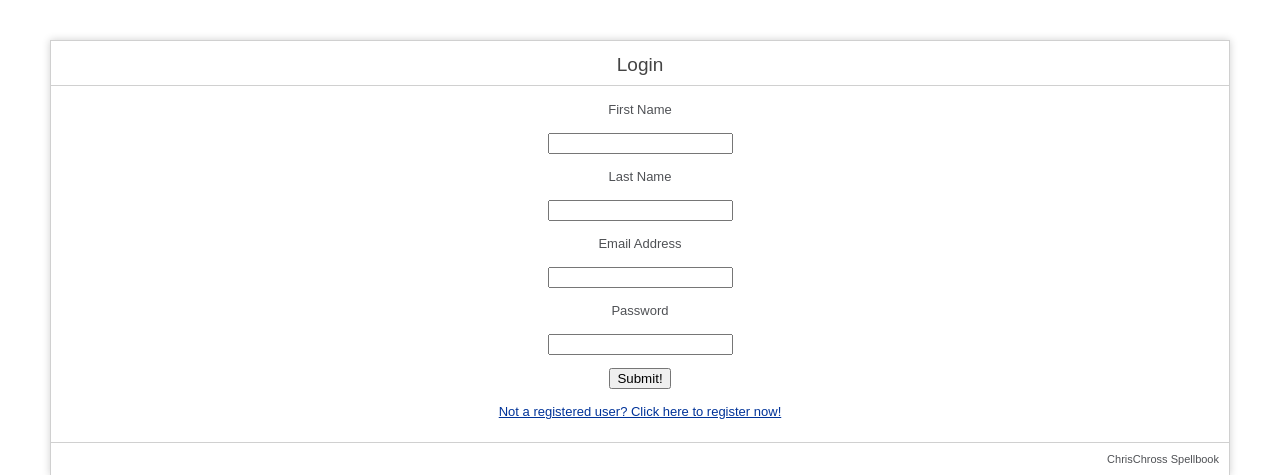
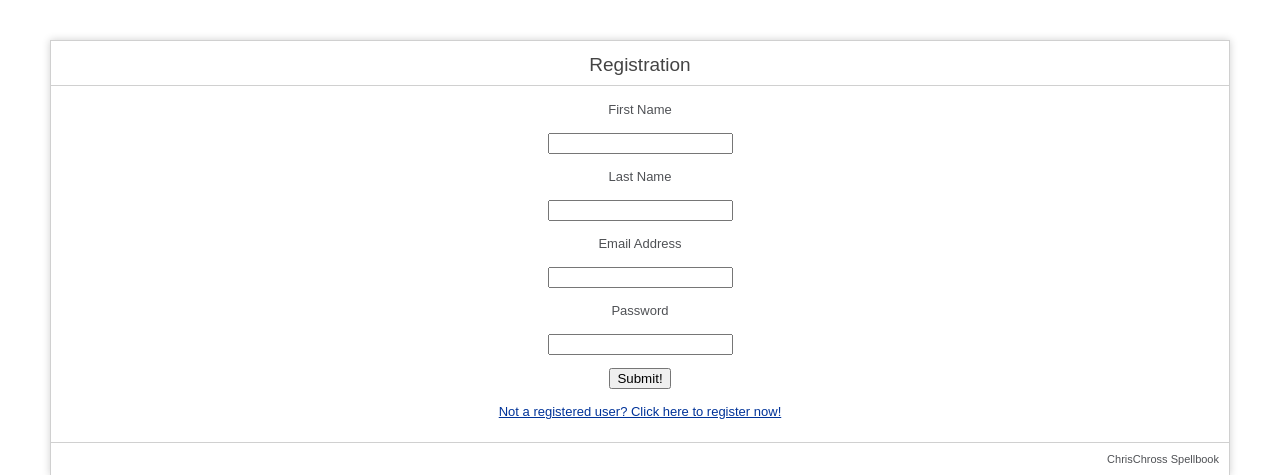
Before and after one commit to cciampoli/login, a CodeIgniter app: page /index.php/admin/register in a window 1280 px wide. Shown: the top 475 px of the page. Run offline with CodeIgniter, Linux system fonts and the light colour scheme.

Commit message:
Registration title fix

```diff
--- a/application/views/register.php
+++ b/application/views/register.php
@@ -68,7 +68,7 @@
 
 <div id="container">
 	<div align="center">
-<h1>Login</h1>
+<h1>Registration</h1>
 <table>
 <?php echo form_open('admin/register'); ?>
 <p><?=form_label('First Name', 'first_name'); ?></p>
```
